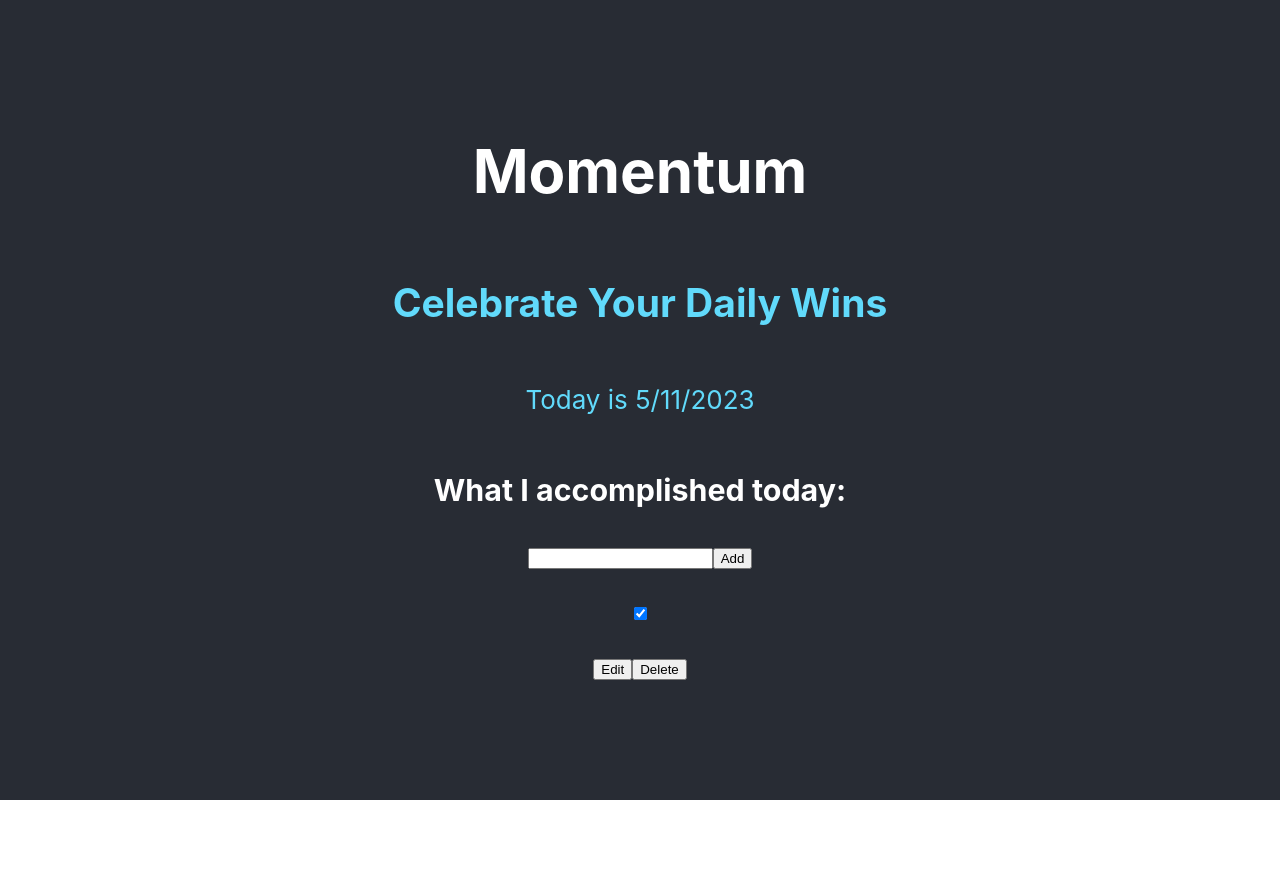
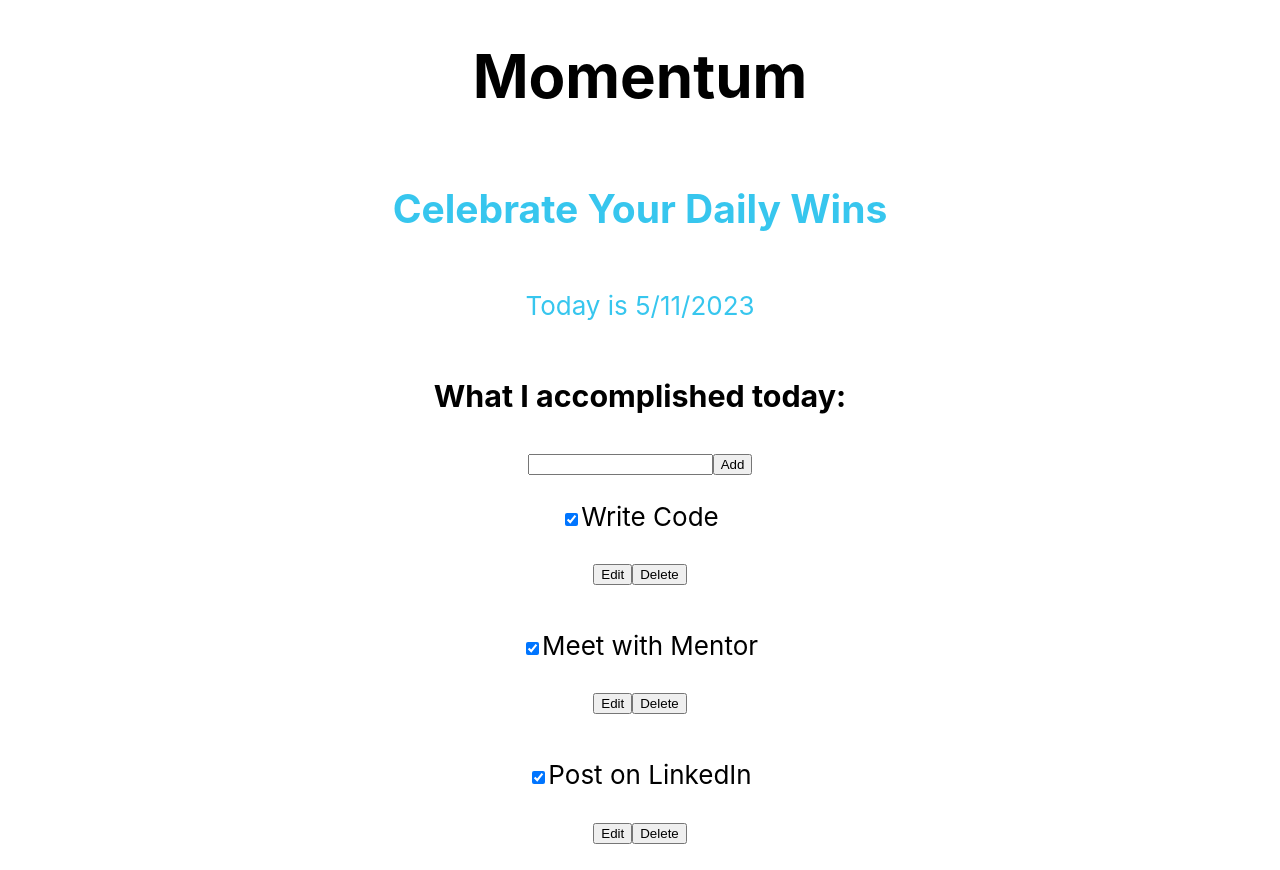
Before and after one commit to jasondcarmichael/momentum-app, a React (Create React App) app: page / in a window 1280 px wide. Before the commit the page ends 800 px from the top, so only its background shows below. Built offline with nearby package versions, Linux system fonts and the light colour scheme.

Commit message:
added dummy data to test rendering of wins

```diff
--- a/src/App.css
+++ b/src/App.css
@@ -1,16 +1,17 @@
 .App {
   text-align: center;
+  color:black;
 }
 
 .App-header {
-  background-color: #282c34;
+
   min-height: 100vh;
   display: flex;
   flex-direction: column;
   align-items: center;
   justify-content: center;
   font-size: calc(10px + 2vmin);
-  color: white;
+
 }
 
 .App-link {
@@ -22,7 +23,7 @@
 }
 
 h2, p {
-  color:#61dafb;
+  color:#37c6ee;
 }
 
 ul {
--- a/src/App.js
+++ b/src/App.js
@@ -6,14 +6,29 @@ import Form from './components/Form';
 import Win from './components/Win';
 
 function App(props) {
-  const [wins, setWins] = useState(props.wins);
+  const [wins, setWins] = useState('');
 
-  function addWin(name) {
-    const newWin = { id: `win-${nanoid()}`, name};
-    setWins([...wins, newWin])
-  }
+  console.log(props.wins)
 
-  const winsList = props.wins?.map((win) => win.name)
+  // function addWin(name) {
+  //   alert(name)
+  // }
+
+  // function addWin(name) {
+  //   const newWin = { id: `win-${nanoid()}`, name};
+  //   setWins([...wins, newWin])
+  // }
+
+  // const winsList = props.wins.map((win) => <Win />);
+
+  const winsList = props.wins.map((win) => (
+    <Win
+      id={win.id}
+      name={win.name}
+      completed={win.completed}
+      key={win.id}
+    />
+  ));
 
   return (
     <div className="App">
@@ -24,12 +39,13 @@ function App(props) {
         </h2>
 
         <DateTime />
+        <Form />
 
-        <Form addWin={addWin}/>
+        {/* <Form addWin={addWin}/> */}
 
-        {/* <ul>{winsList}</ul> */}
+
         <ul className="win-list stack-large stack exception">
-          <Win />
+          {winsList}
         </ul>
 
 
--- a/src/components/Form.js
+++ b/src/components/Form.js
@@ -3,18 +3,19 @@ import { useState } from "react";
 export default function Form(props) {
     const [name, setName] = useState('');
 
-    function handleSubmit(e) {
-        e.preventDefault();
-        props.addWin(name);
-        setName("");
-    }
+    // function handleSubmit(e) {
+    //     e.preventDefault();
+    //     props.addWin(name);
+    //     setName("");
+    // }
 
     function handleChange(e) {
         setName(e.target.value);
     }
 
     return (
-        <form onSubmit={handleSubmit}>
+        // <form onSubmit={handleSubmit}>
+            <form>
             <h3 className="label-wrapper">
                 <label htmlFor="new-win-input" className="label__lg">
                 What I accomplished today:
--- a/src/index.js
+++ b/src/index.js
@@ -3,10 +3,16 @@ import ReactDOM from 'react-dom/client';
 import './index.css';
 import App from './App';
 
+const DATA = [
+  { id: "win-0", name: "Write Code" },
+  { id: "win-1", name: "Meet with Mentor" },
+  { id: "win-2", name: "Post on LinkedIn" },
+]
+
 
 const root = ReactDOM.createRoot(document.getElementById('root'));
 root.render(
   <React.StrictMode>
-    <App />
+    <App wins={DATA}/>
   </React.StrictMode>
 );
```
